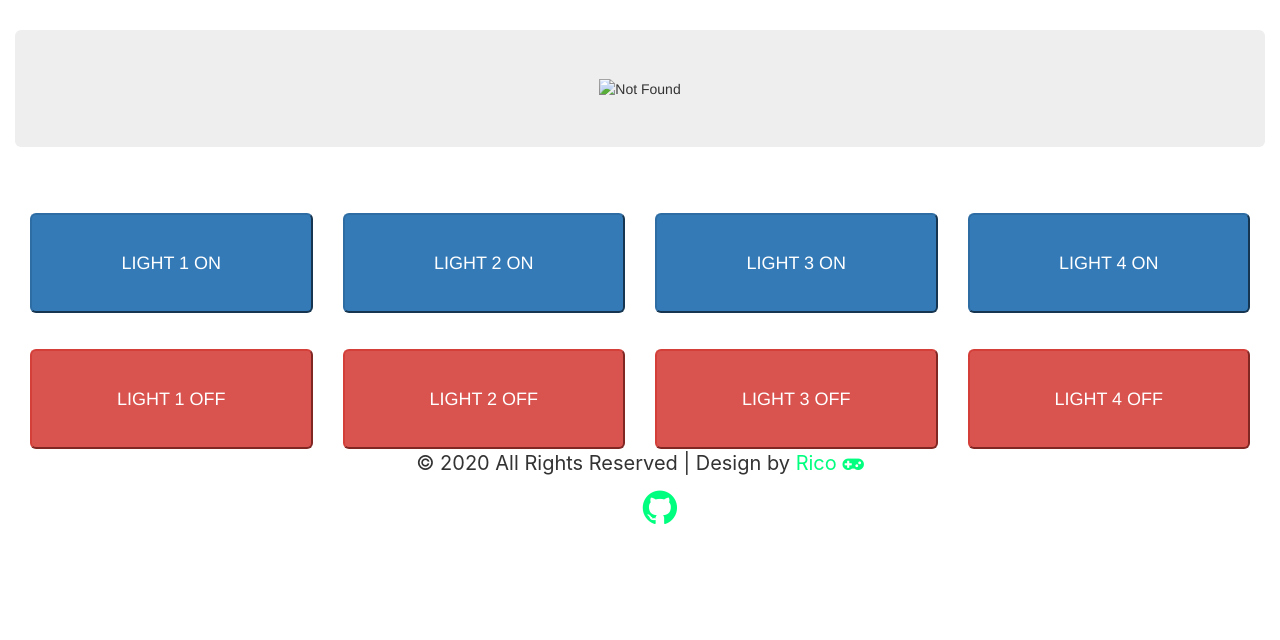
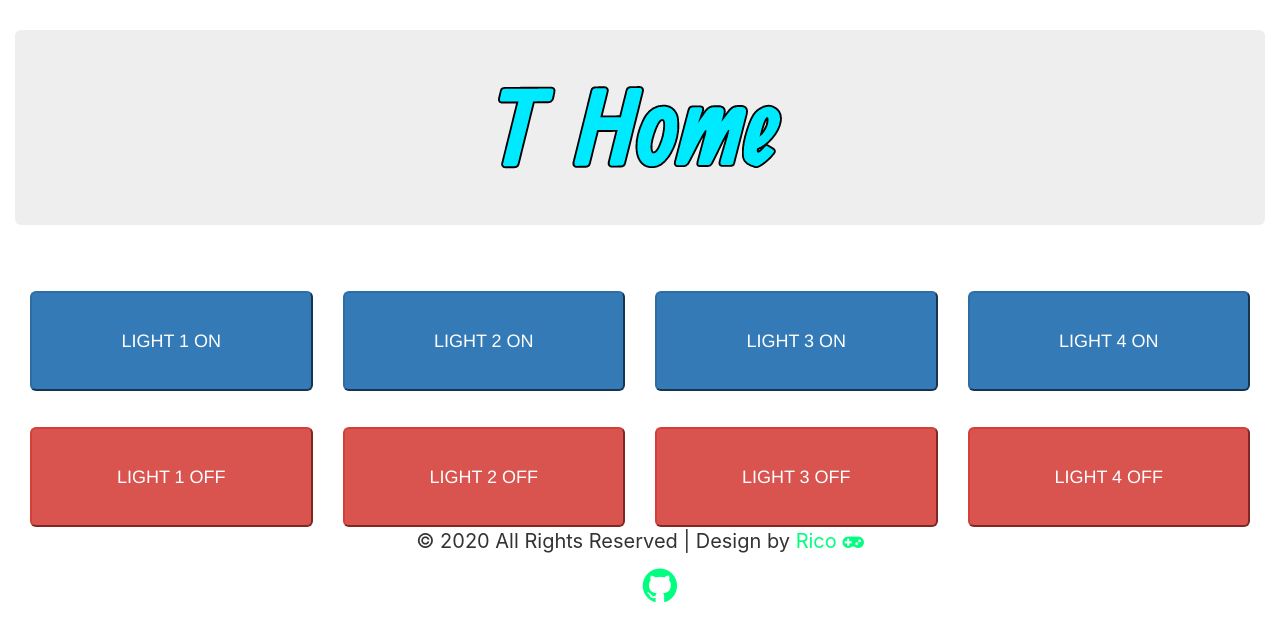
Before and after one commit to rico-patrick/Thome-website, a plain HTML site: page index.html in a window 1280 px wide. Drawn offline with nearby package versions, Linux system fonts and the light colour scheme; the site is published under a folder, as on GitHub Pages, so addresses that start at the root find nothing; no server answers.

Commit message:
Update index.html

```diff
--- a/index.html
+++ b/index.html
@@ -18,7 +18,7 @@
 <div class="container col-xs-12">
 
     <div class="jumbotron text-center">
-        <img src="/Assets/Images/logo.png" class="img-fluid logo" type alt="Not Found">
+        <img src="Assets/Images/logo.png" class="img-fluid logo" type alt="Not Found">
     </div>
 
     <div class="col-sm-3 col-xs-6">
```
